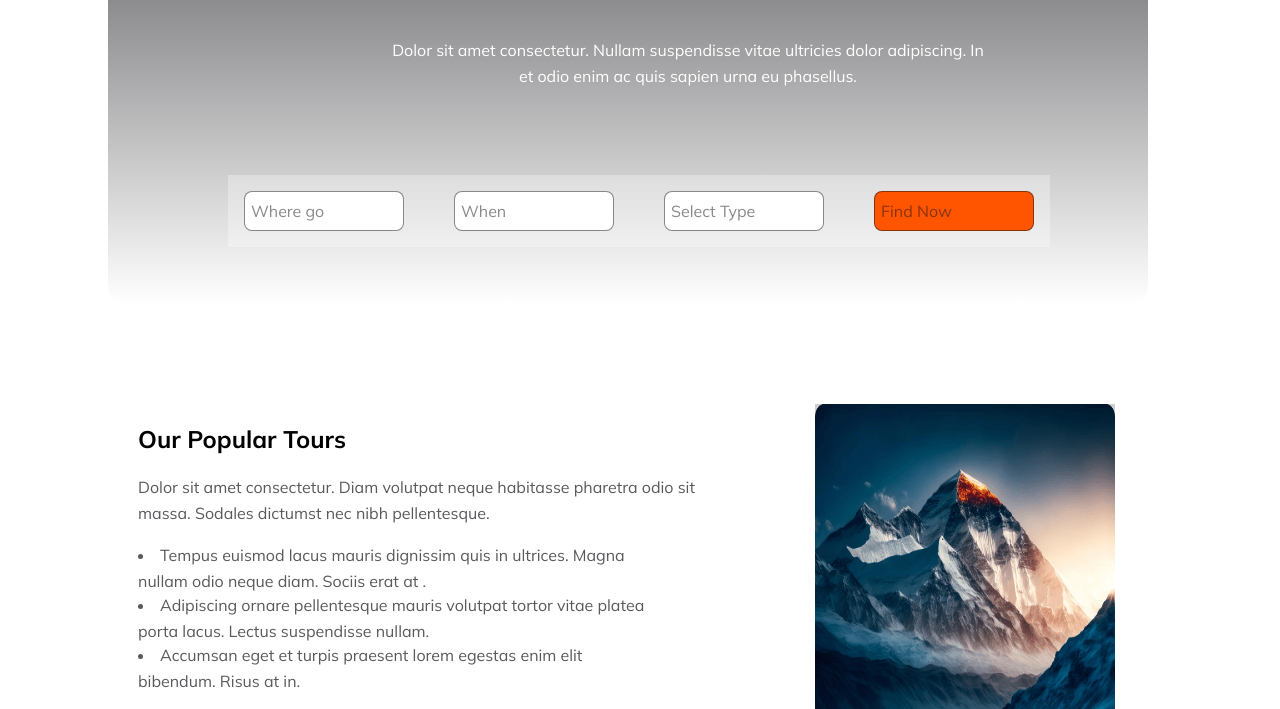
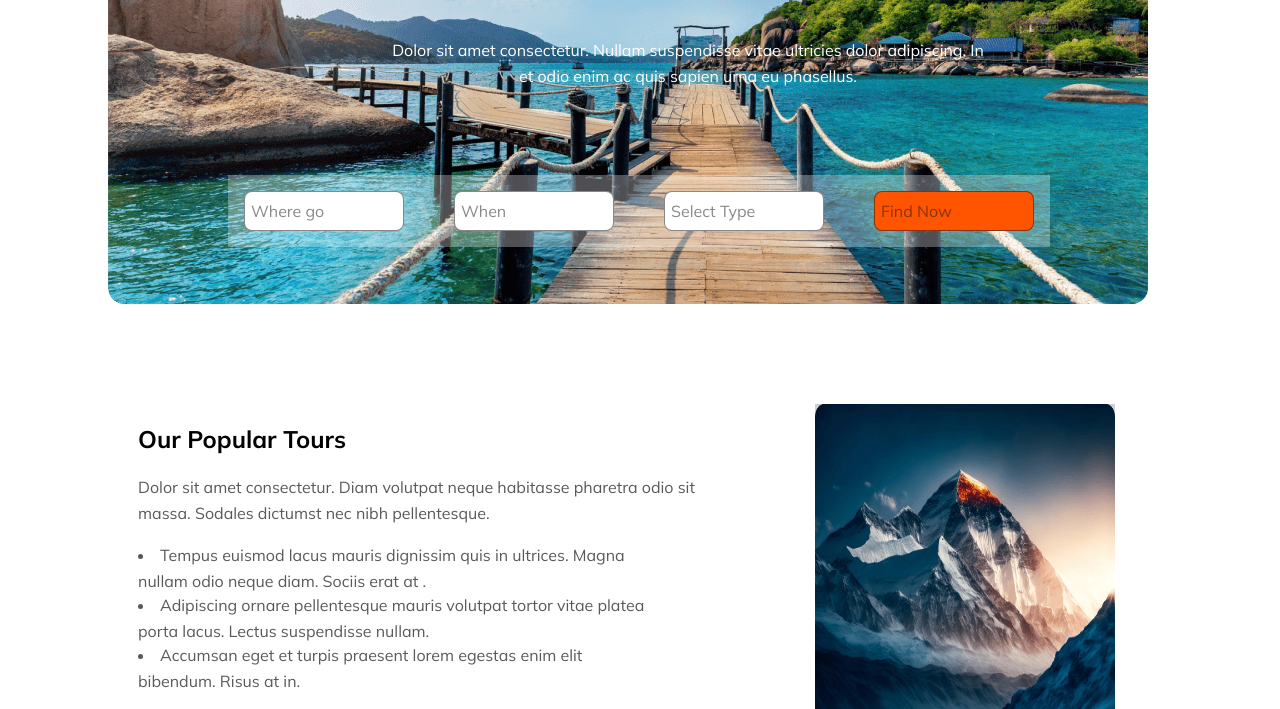
Before and after one commit to tultul4d/Travel-website, a plain HTML site: page index.html in a window 1280 px wide. Shown: the part 391-1100 px from the top of the page. Drawn offline with Linux system fonts and the light colour scheme.

Commit message:
chanage backgraon

```diff
--- a/style/travel.css
+++ b/style/travel.css
@@ -147,7 +147,7 @@ border: 1px solid ;
     border-radius: 16px;
     background-image: url("../Images/pic-a.png");
     background-repeat: no-repeat;
-    background: linear-gradient(rgba(19, 19, 24, 0.80) 0%, rgba(19, 19, 24, 0.00) 100%);
+
 
 }
 /* main style*/
```
